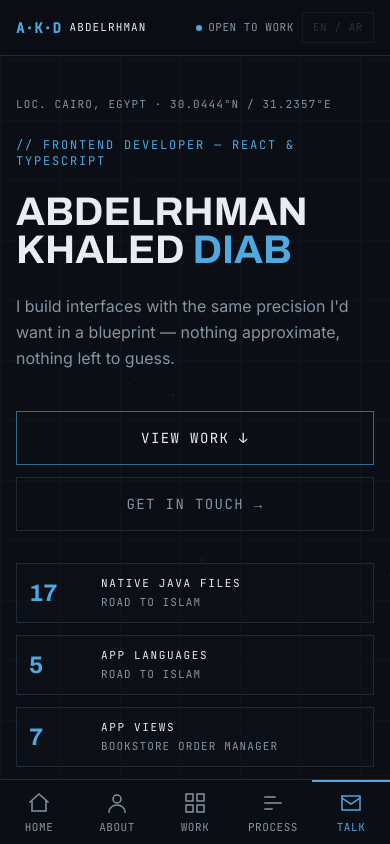
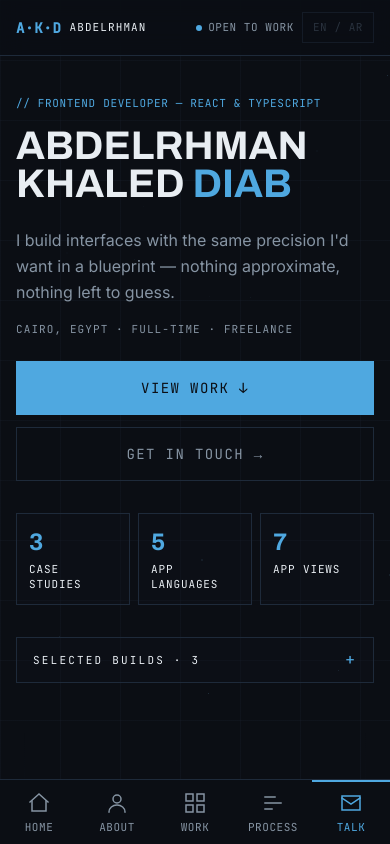
Before and after one commit to abdo4312/abdo-portfolio, a React (Vite) app: page / in a window 390 px wide. Both pictures are taken after a click on the button "ENTER". Shown: the top 844 px of the page. Built offline with nearby package versions, Linux system fonts and the light colour scheme.

Commit message:
feat(mobile): hero hybrid layout and shared accordion, remove Mizan from hero builds

```diff
--- a/src/components/Hero/Hero.tsx
+++ b/src/components/Hero/Hero.tsx
@@ -1,6 +1,7 @@
 import { useRef, useLayoutEffect } from 'react'
 import gsap from 'gsap'
 import CornerMarks from '../shared/CornerMarks'
+import Accordion from '../shared/Accordion'
 import '../../styles/glitch.css'
 import '../../styles/shared-animations.css'
 
@@ -12,6 +13,12 @@ const STATS = [
   { value: '17', label: 'NATIVE JAVA FILES', source: 'ROAD TO ISLAM' },
   { value: '5', label: 'APP LANGUAGES', source: 'ROAD TO ISLAM' },
   { value: '7', label: 'APP VIEWS', source: 'BOOKSTORE ORDER MANAGER' },
+]
+
+const MOBILE_STATS = [
+  { value: '3', label: 'CASE STUDIES' },
+  { value: '5', label: 'APP LANGUAGES' },
+  { value: '7', label: 'APP VIEWS' },
 ]
 
 const BUILDS = [
@@ -36,14 +43,28 @@ const BUILDS = [
     desc: 'Beans and Box Builder shopping paths, cart and delivery preview. Frontend showcase, mock data.',
     stack: 'React · Zustand · TanStack Query · Zod',
   },
-  {
-    n: '04',
-    title: 'EXACT ARITHMETIC',
-    name: 'Mizan',
-    desc: 'Inheritance calculator using BigInt exact arithmetic instead of floating-point.',
-    stack: 'BigInt',
-  },
 ]
+
+const BuildsList = () => (
+  <ul className="space-y-4">
+    {BUILDS.map((b) => (
+      <li key={b.n} className="border border-grid-line bg-bg-primary/40 p-4">
+        <p className="font-mono text-[11px] tracking-[0.2em] text-blue-sky mb-1">
+          {b.n} {'//'} {b.title}
+        </p>
+        <p className="font-display text-base text-text-primary mb-1">
+          {b.name}
+        </p>
+        <p className="font-sans text-sm text-text-secondary leading-relaxed mb-2">
+          {b.desc}
+        </p>
+        <p className="font-mono text-[10px] max-lg:text-[11px] tracking-[0.1em] text-text-muted max-lg:text-text-secondary">
+          {b.stack}
+        </p>
+      </li>
+    ))}
+  </ul>
+)
 
 const Hero = ({ entered }: HeroProps) => {
   const containerRef = useRef<HTMLElement | null>(null)
@@ -82,16 +103,16 @@ const Hero = ({ entered }: HeroProps) => {
       <div className="absolute left-6 lg:left-10 top-0 bottom-0 w-px bg-gradient-to-b from-transparent via-grid-line to-transparent pointer-events-none max-lg:hidden" />
       <div className="absolute right-6 lg:right-10 top-0 bottom-0 w-px bg-gradient-to-b from-transparent via-grid-line to-transparent pointer-events-none max-lg:hidden" />
 
-      <div className="w-full max-w-6xl mx-auto grid lg:grid-cols-[1.2fr_1fr] items-center gap-12 lg:gap-16">
+      <div className="w-full max-w-6xl mx-auto grid lg:grid-cols-[1.2fr_1fr] items-center gap-12 lg:gap-16 max-lg:gap-8">
         <div>
           <p className="hero-animate inline-flex items-center gap-3 border border-blue-sky/40 bg-blue-sky/5 px-3 py-1.5 mb-6 font-mono text-[11px] tracking-[0.2em] text-blue-sky max-lg:hidden">
             <span className="w-1.5 h-1.5 rounded-full bg-blue-sky" aria-hidden="true" />
             OPEN TO WORK
           </p>
-          <p className="hero-animate font-mono text-[11px] tracking-[0.2em] text-text-muted mb-6 max-lg:tracking-[0.1em] max-lg:text-text-secondary">
+          <p className="hero-animate font-mono text-[11px] tracking-[0.2em] text-text-muted mb-6 max-lg:hidden">
             LOC. CAIRO, EGYPT · 30.0444°N / 31.2357°E
           </p>
-          <p className="hero-animate font-mono text-xs lg:text-sm tracking-[0.3em] text-blue-sky mb-6 max-lg:tracking-[0.15em]">
+          <p className="hero-animate font-mono text-xs lg:text-sm tracking-[0.3em] text-blue-sky mb-6 max-lg:tracking-[0.06em] max-lg:mb-4 max-sm:text-[11px]">
             {'//'} FRONTEND DEVELOPER — REACT & TYPESCRIPT
           </p>
           <h1 className="hero-animate font-display font-bold text-5xl md:text-7xl leading-[0.95] text-text-primary mb-6 max-sm:text-[2.5rem]">
@@ -99,14 +120,17 @@ const Hero = ({ entered }: HeroProps) => {
             <br />
             KHALED <span className="text-blue-sky">DIAB</span>
           </h1>
-          <p className="hero-animate font-sans text-base lg:text-lg text-text-secondary max-w-xl leading-relaxed mb-10">
+          <p className="hero-animate font-sans text-base lg:text-lg text-text-secondary max-w-xl leading-relaxed mb-10 max-lg:mb-4">
             I build interfaces with the same precision I&apos;d want in a
             blueprint — nothing approximate, nothing left to guess.
+          </p>
+          <p className="hero-animate lg:hidden font-mono text-[11px] tracking-[0.1em] text-text-secondary mb-6">
+            CAIRO, EGYPT · FULL-TIME · FREELANCE
           </p>
           <div className="hero-animate flex flex-wrap items-center gap-4 mb-12 max-sm:flex-col max-sm:items-stretch max-sm:gap-3 max-lg:mb-8">
             <a
               href="#work"
-              className="px-8 py-4 border border-blue-sky/60 text-text-primary font-mono text-sm tracking-widest hover:bg-blue-sky/10 hover:border-blue-sky transition-colors duration-200 max-sm:text-center"
+              className="px-8 py-4 border border-blue-sky/60 text-text-primary font-mono text-sm tracking-widest lg:hover:bg-blue-sky/10 hover:border-blue-sky transition-colors duration-200 max-lg:bg-blue-sky max-lg:border-blue-sky max-lg:text-bg-primary max-sm:text-center"
             >
               <span data-text="VIEW WORK ↓" className="glitch-hover">
                 VIEW WORK ↓
@@ -122,51 +146,56 @@ const Hero = ({ entered }: HeroProps) => {
             </a>
           </div>
 
-          <div className="hero-animate grid grid-cols-3 gap-3 max-w-xl max-sm:grid-cols-1">
+          <div className="hero-animate grid grid-cols-3 gap-3 max-w-xl max-lg:hidden">
             {STATS.map((s) => (
               <div
                 key={s.label}
-                className="border border-grid-line bg-bg-secondary/30 p-3 sm:p-4 max-sm:grid max-sm:grid-cols-[3.5rem_1fr] max-sm:items-center max-sm:gap-x-4"
+                className="border border-grid-line bg-bg-secondary/30 p-3 sm:p-4"
               >
-                <p className="font-display font-bold text-2xl sm:text-3xl text-blue-sky mb-1 max-sm:row-span-2 max-sm:mb-0">
+                <p className="font-display font-bold text-2xl sm:text-3xl text-blue-sky mb-1">
                   {s.value}
                 </p>
-                <p className="font-mono text-[10px] max-lg:text-[11px] tracking-[0.15em] text-text-primary leading-snug">
+                <p className="font-mono text-[10px] tracking-[0.15em] text-text-primary leading-snug">
                   {s.label}
                 </p>
-                <p className="font-mono text-[9px] max-lg:text-[11px] tracking-[0.1em] text-text-muted max-lg:text-text-secondary mt-1 leading-snug">
+                <p className="font-mono text-[9px] tracking-[0.1em] text-text-muted mt-1 leading-snug">
                   {s.source}
+                </p>
+              </div>
+            ))}
+          </div>
+
+          <div className="hero-animate grid grid-cols-3 gap-2 lg:hidden">
+            {MOBILE_STATS.map((s) => (
+              <div
+                key={s.label}
+                className="border border-grid-line bg-bg-secondary/30 p-3"
+              >
+                <p className="font-display font-bold text-2xl text-blue-sky mb-1">
+                  {s.value}
+                </p>
+                <p className="font-mono text-[11px] tracking-[0.08em] text-text-primary leading-snug">
+                  {s.label}
                 </p>
               </div>
             ))}
           </div>
         </div>
 
-        <aside className="hero-animate relative border border-grid-line bg-bg-secondary/30 p-6 lg:p-8 max-sm:p-4">
+        <aside className="hero-animate relative border border-grid-line bg-bg-secondary/30 p-6 lg:p-8 max-lg:hidden">
           <CornerMarks />
-          <div className="flex items-center justify-between border-b border-grid-line pb-4 mb-6 font-mono text-xs tracking-[0.3em] text-text-muted max-lg:text-text-secondary">
+          <div className="flex items-center justify-between border-b border-grid-line pb-4 mb-6 font-mono text-xs tracking-[0.3em] text-text-muted">
             <span>SELECTED BUILDS</span>
-            <span className="text-accent-red max-lg:hidden">REV. 01</span>
+            <span className="text-accent-red">REV. 01</span>
           </div>
-          <ul className="space-y-4">
-            {BUILDS.map((b) => (
-              <li key={b.n} className="border border-grid-line bg-bg-primary/40 p-4">
-                <p className="font-mono text-[11px] tracking-[0.2em] text-blue-sky mb-1">
-                  {b.n} {'//'} {b.title}
-                </p>
-                <p className="font-display text-base text-text-primary mb-1">
-                  {b.name}
-                </p>
-                <p className="font-sans text-sm text-text-secondary leading-relaxed mb-2">
-                  {b.desc}
-                </p>
-                <p className="font-mono text-[10px] max-lg:text-[11px] tracking-[0.1em] text-text-muted max-lg:text-text-secondary">
-                  {b.stack}
-                </p>
-              </li>
-            ))}
-          </ul>
+          <BuildsList />
         </aside>
+
+        <div className="hero-animate lg:hidden">
+          <Accordion title={'SELECTED BUILDS · ' + BUILDS.length}>
+            <BuildsList />
+          </Accordion>
+        </div>
       </div>
     </section>
   )
--- /dev/null
+++ b/src/components/shared/Accordion.tsx
@@ -0,0 +1,46 @@
+import { useId, useState, type ReactNode } from 'react'
+
+interface AccordionProps {
+  title: string
+  children: ReactNode
+}
+
+const Accordion = ({ title, children }: AccordionProps) => {
+  const [open, setOpen] = useState(false)
+  const id = useId()
+  const buttonId = id + '-button'
+  const panelId = id + '-panel'
+
+  return (
+    <div className="border border-grid-line bg-bg-secondary/30 transition-colors duration-200 hover:border-text-secondary">
+      <button
+        type="button"
+        id={buttonId}
+        aria-expanded={open}
+        aria-controls={panelId}
+        onClick={() => setOpen((value) => !value)}
+        className="flex min-h-11 w-full items-center justify-between gap-4 px-4 text-start font-mono text-[11px] tracking-[0.2em] text-text-primary"
+      >
+        <span>{title}</span>
+        <span aria-hidden="true" className="text-base text-blue-sky">
+          {open ? '−' : '+'}
+        </span>
+      </button>
+      <div
+        id={panelId}
+        role="region"
+        aria-labelledby={buttonId}
+        inert={!open}
+        className={`grid transition-[grid-template-rows] duration-200 motion-reduce:transition-none ${
+          open ? 'grid-rows-[1fr]' : 'grid-rows-[0fr]'
+        }`}
+      >
+        <div className="overflow-hidden">
+          <div className="px-4 pb-4">{children}</div>
+        </div>
+      </div>
+    </div>
+  )
+}
+
+export default Accordion
```
